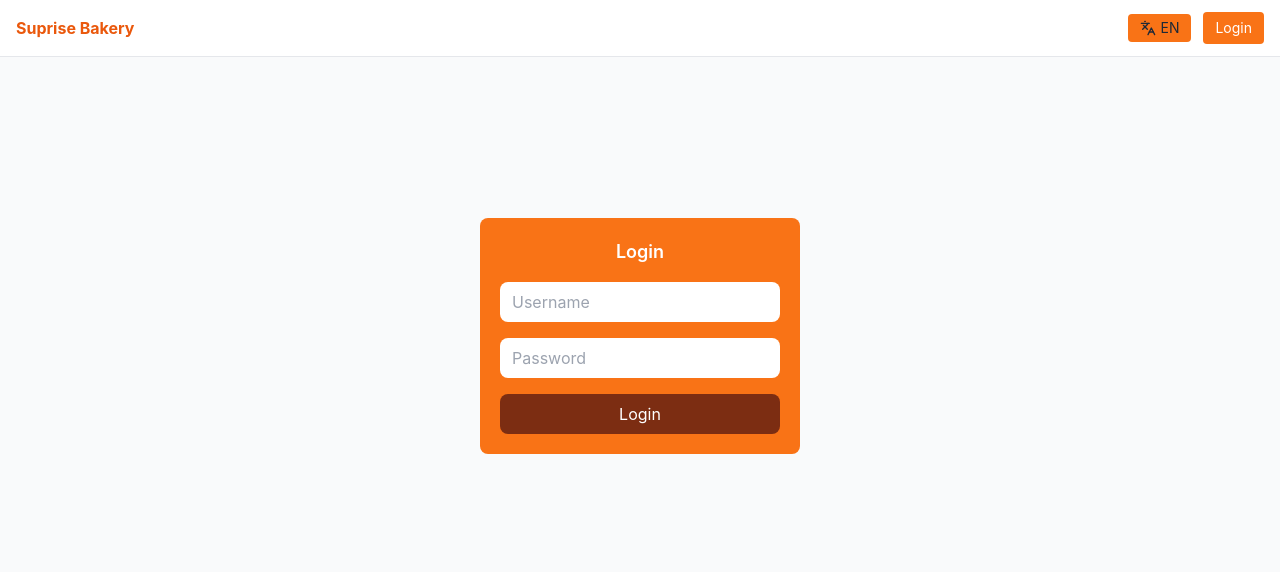
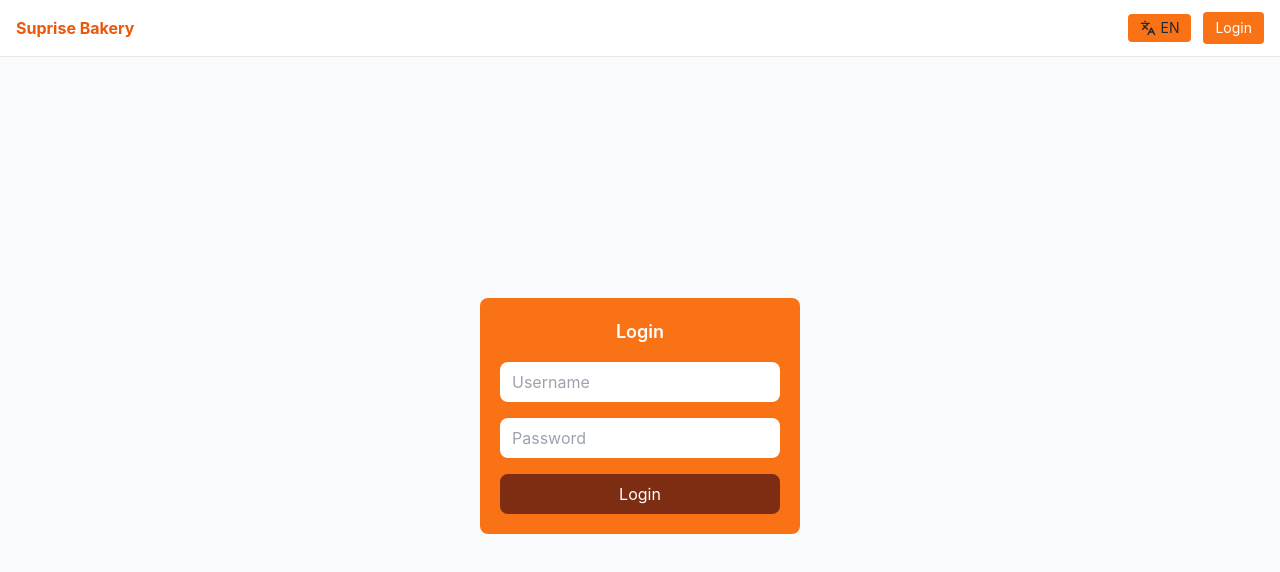
Before and after one commit to ephremdeneke/sb-frontend, a React (Vite) app: page /login in a window 1280 px wide. Shown: the top 572 px of the page. Built offline with nearby package versions, Linux system fonts and the light colour scheme.

Commit message:
simple update

```diff
--- a/src/pages/History.jsx
+++ b/src/pages/History.jsx
@@ -18,7 +18,7 @@ export default function History() {
   const totalOrders = salesData.length;
 
   return (
-    <div className="p-6 space-y-6">
+    <div className="p-12 m space-y-6 ">
       {/* Header */}
       <div>
         <h1 className="text-2xl font-bold">Cashier Daily Sales History</h1>
--- a/src/pages/Inventory.jsx
+++ b/src/pages/Inventory.jsx
@@ -25,7 +25,9 @@ export default function Inventory(){
           <form onSubmit={addP} className="grid grid-cols-4 gap-2 mb-3">
             <input className="border rounded px-2 py-1 col-span-2" placeholder="Name" value={p.name} onChange={e=>setP({...p,name:e.target.value})} />
             <input className="border rounded px-2 py-1" placeholder="Price" type="number" step="0.01" value={p.price} onChange={e=>setP({...p,price:e.target.value})} />
-            <input className="border rounded px-2 py-1" placeholder="Stock" type="number" value={p.stock} onChange={e=>setP({...p,stock:e.target.value})} />
+            <input className="border rounded px-2 py-1" placeholder="Qty" type="number" value={p.stock} onChange={e=>setP({...p,stock:e.target.value})} />
+           <input className="border rounded px-2 py-1" type="date" value={i.expiresAt} onChange={e=>setI({...i,expiresAt:e.target.value})} />
+
             <button className="col-span-4 bg-orange-900 text-white rounded px-3 py-2">Add Product</button>
           </form>
           <ul className="divide-y text-sm">
@@ -54,6 +56,7 @@ export default function Inventory(){
           <div className="font-medium mb-3">Ingredients</div>
           <form onSubmit={addI} className="grid grid-cols-3 gap-2 mb-3">
             <input className="border rounded px-2 py-1" placeholder="Name" value={i.name} onChange={e=>setI({...i,name:e.target.value})} />
+            <input className="border rounded px-2 py-1" placeholder="Price" type="number" step="0.01" value={p.price} onChange={e=>setP({...p,price:e.target.value})} />
             <input className="border rounded px-2 py-1" placeholder="Qty" type="number" value={i.qty} onChange={e=>setI({...i,qty:e.target.value})} />
             <input className="border rounded px-2 py-1" type="date" value={i.expiresAt} onChange={e=>setI({...i,expiresAt:e.target.value})} />
             <button className="col-span-3 bg-orange-900 text-white rounded px-3 py-2">Add Ingredient</button>
--- a/src/pages/Login.jsx
+++ b/src/pages/Login.jsx
@@ -37,7 +37,7 @@ export default function Login() {
   };
 
   return (
-    <div className="h-[80vh] grid place-items-center">
+    <div className="flex flex-col items-center justify-center px-6 py-8 mx-auto md:h-screen lg:py-0">
       <form
         onSubmit={handleSubmit}
         className="w-80 bg-orange-500 rounded-lg p-5 space-y-4"
```
